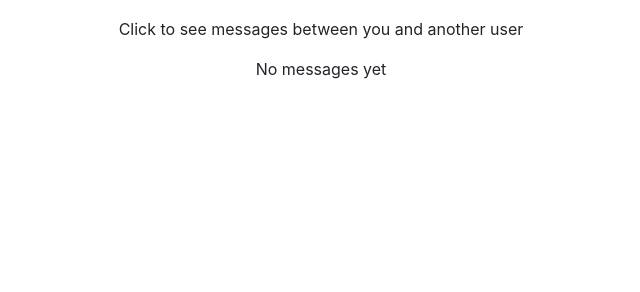
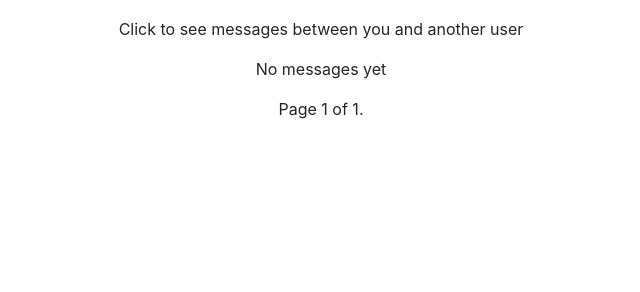
Before and after one commit to belengrimaldi/CS3240-QuickTutor, a Django app: page /send in a window 1280 px wide. Shown: the part 194-486 px from the top of the page, without its empty margins (319-959 px from the left). Run offline with Django 3.2, Linux system fonts and the light colour scheme; the visitor is signed in with stand-in values (Sample User, id 1); some libraries are stand-ins or nearby versions.

Commit message:
added contacts pagination

```diff
--- a/user/static/user/send.css
+++ b/user/static/user/send.css
@@ -30,13 +30,6 @@ textarea {
     color: white;
 }
 
-.pens {
-    margin-bottom: .5rem;
-    height:60%;
-    overflow-y:auto;
-    overflow-x:hidden;
-}
-
 h6{
     color:black;
     font-size: 2.5rem;
--- a/user/templates/send.html
+++ b/user/templates/send.html
@@ -11,25 +11,37 @@
 		<div class="text-center">
 			<h6 class="display-4" style="margin-top: 8rem; margin-bottom: 1rem;">Inbox</h6>
 			<p>Click to see messages between you and another user</p>
-			{% if pen_pals %}
-				<div class="pens">
-				{% for pal in pen_pals %}
+			{% if page_obj %}
+				{% for pal in page_obj %}
 					<div class="list-group">
 						<div class="row justify-content-center">
 							<a href="{% url 'log' pal.username %}" class="list-group-item listItem" >{{pal.first_name}} {{pal.last_name}}</a>
 						</div>
 					</div>
 				{% endfor %}
-				</div>
 			{% else %}
 				<p>No messages yet</p>
 			{% endif %}
+
+
 		</div>
 	</div>
+</body>
+<footer>
+	<div class="container text-center">
+		{% if page_obj.has_previous %}
+			<a href="?page=1" >&laquo; first</a>
+			<a href="?page={{ page_obj.previous_page_number }}">previous</a>
+		{% endif %}
 
-</body>
+		Page {{ page_obj.number }} of {{ page_obj.paginator.num_pages }}.
 
-
+		{% if page_obj.has_next %}
+			<a href="?page={{ page_obj.next_page_number }}">next</a>
+			<a href="?page={{ page_obj.paginator.num_pages }}">last &raquo;</a>
+		{% endif %}
+	</div>
+</footer>
 
 {% endblock %}
 <script src="https://code.jquery.com/jquery-3.2.1.slim.min.js" integrity="sha384-KJ3o2DKtIkvYIK3UENzmM7KCkRr/rE9/Qpg6aAZGJwFDMVNA/GpGFF93hXpG5KkN" crossorigin="anonymous"></script>
--- a/user/views.py
+++ b/user/views.py
@@ -11,6 +11,7 @@ from .forms import UserForm, ProfileUpdateForm, FillOutSheetForm, MessageForm, C
 from django.contrib import messages
 from django.conf import settings
 import stripe
+from django.core.paginator import Paginator
 
 # Create your views here
 
@@ -155,12 +156,15 @@ def Messaging(request):
         if msg.receiver not in pen_pals:
             pen_pals.append(msg.receiver)
 
-    context = {
-        'pen_pals': pen_pals,
-    }
+    paginator = Paginator(pen_pals, 5)
+    page_number = request.GET.get('page')
+    page_obj = paginator.get_page(page_number)
 
+#    context = {
+ #       'pen_pals': pen_pals,
+ #   }
 
-    return render(request, 'send.html', context)
+    return render(request, 'send.html', {'page_obj': page_obj})
 
 @login_required
 def CorLog(request, pal_username):
```
